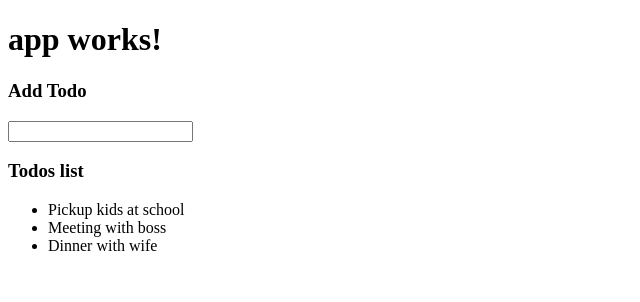
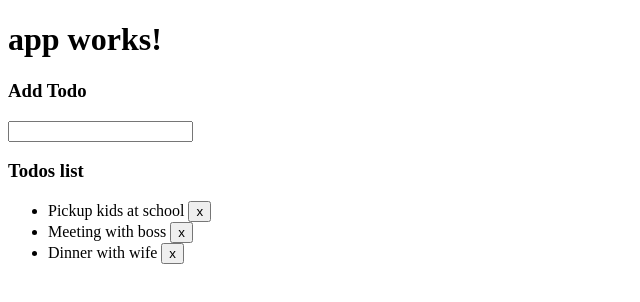
Before and after one commit to gazdagergo/angular-todos, an Angular app: page / in a window 1280 px wide. Shown: the top 302 px of the page, without its empty margins (0-640 px from the left). Built offline with nearby package versions, Linux system fonts and the light colour scheme.

Commit message:
delete added

```diff
--- a/src/app/todos/todos.component.html
+++ b/src/app/todos/todos.component.html
@@ -6,6 +6,6 @@
 <h3>Todos list</h3>
 <ul>
   <li *ngFor="let todo of todos">
-    {{ todo.text }}
+    {{ todo.text }} <button (click)="deleteTodo(todo.text)">x</button> <!--id in final version-->
   </li>
 </ul>
--- a/src/app/todos/todos.component.ts
+++ b/src/app/todos/todos.component.ts
@@ -31,4 +31,12 @@
     });
   }
 
+  deleteTodo(todoText) {
+    for(let i = 0, max = this.todos.length; i < max; i++ ){
+      if(this.todos[i].text == todoText){
+        this.todos.splice(i,1);
+      }
+    }
+  }
+
 }
```
